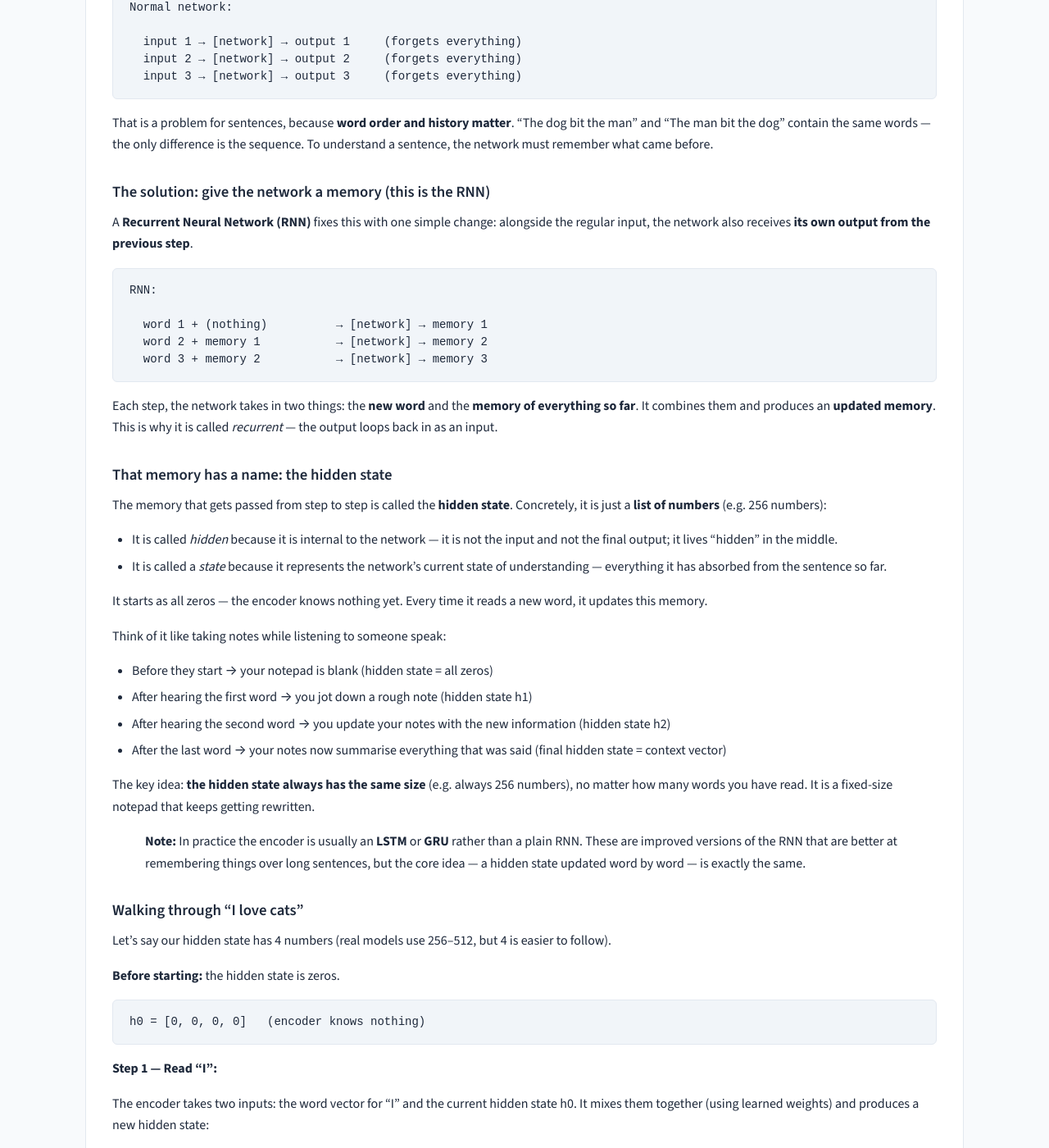
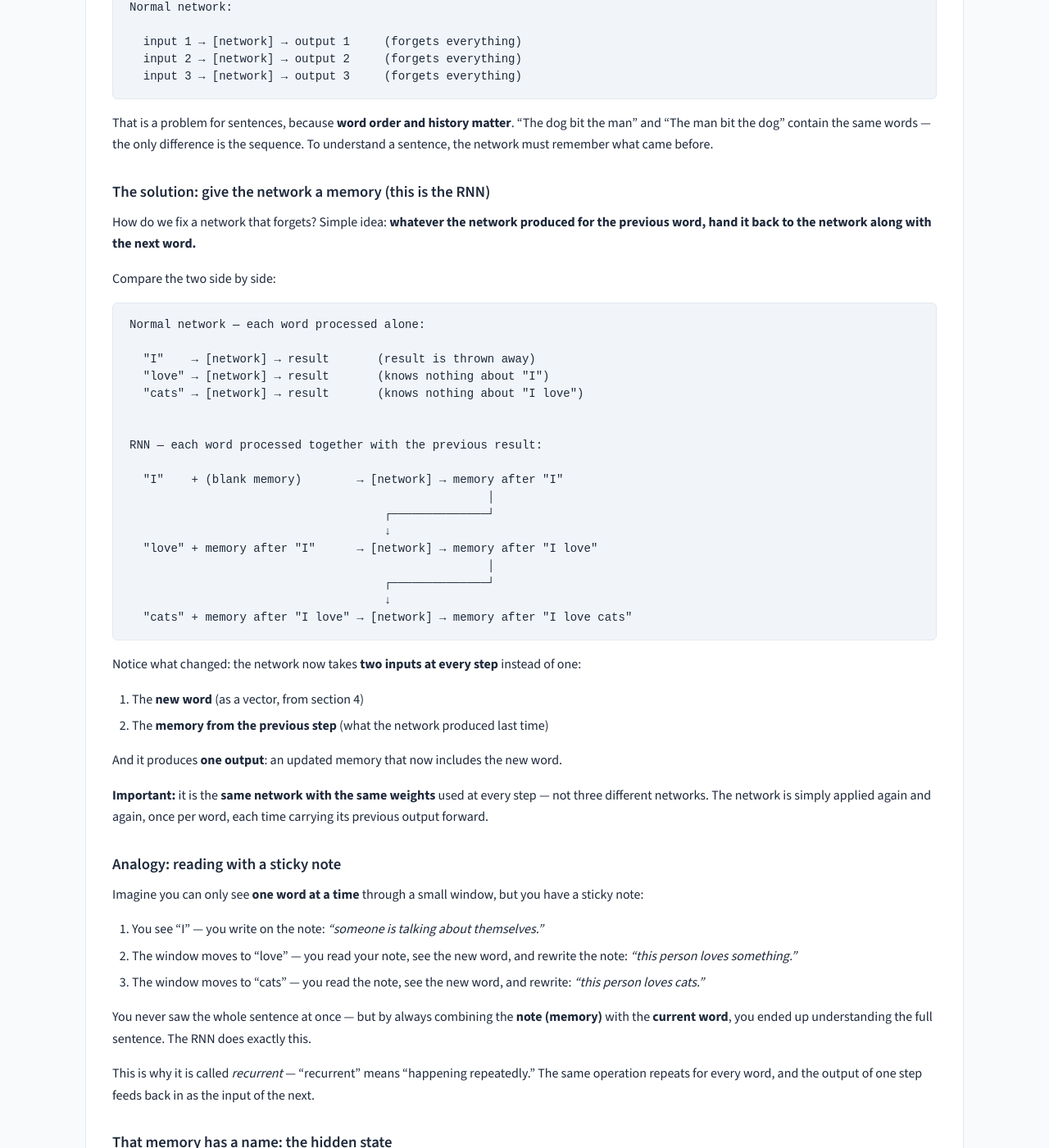
Before and after one commit to rilov/handbook, a Jekyll site: the page built from _topics/DL for GenAI - Part 2 - Encoder-Decoder Architecture.md, in a window 1280 px wide and 1400 px high, scrolled down 4688 px. Shown: the whole window at 82% size. Built offline with Jekyll 4.4.1, drawn with Linux system fonts in a browser that asks for light colours.

Commit message:
Clarify RNN introduction: side-by-side comparison, feedback loop diagram, sticky note analogy

````diff
--- a/_topics/DL for GenAI - Part 2 - Encoder-Decoder Architecture.md
+++ b/_topics/DL for GenAI - Part 2 - Encoder-Decoder Architecture.md
@@ -214,17 +214,51 @@ That is a problem for sentences, because **word order and history matter**. "The
 
 ### The solution: give the network a memory (this is the RNN)
 
-A **Recurrent Neural Network (RNN)** fixes this with one simple change: alongside the regular input, the network also receives **its own output from the previous step**.
+How do we fix a network that forgets? Simple idea: **whatever the network produced for the previous word, hand it back to the network along with the next word.**
+
+Compare the two side by side:
 
 ```text
-RNN:
+Normal network — each word processed alone:
 
-  word 1 + (nothing)          → [network] → memory 1
-  word 2 + memory 1           → [network] → memory 2
-  word 3 + memory 2           → [network] → memory 3
+  "I"    → [network] → result       (result is thrown away)
+  "love" → [network] → result       (knows nothing about "I")
+  "cats" → [network] → result       (knows nothing about "I love")
+
+
+RNN — each word processed together with the previous result:
+
+  "I"    + (blank memory)        → [network] → memory after "I"
+                                                    │
+                                     ┌──────────────┘
+                                     ↓
+  "love" + memory after "I"      → [network] → memory after "I love"
+                                                    │
+                                     ┌──────────────┘
+                                     ↓
+  "cats" + memory after "I love" → [network] → memory after "I love cats"
 ```
 
-Each step, the network takes in two things: the **new word** and the **memory of everything so far**. It combines them and produces an **updated memory**. This is why it is called *recurrent* — the output loops back in as an input.
+Notice what changed: the network now takes **two inputs at every step** instead of one:
+
+1. The **new word** (as a vector, from section 4)
+2. The **memory from the previous step** (what the network produced last time)
+
+And it produces **one output**: an updated memory that now includes the new word.
+
+**Important:** it is the **same network with the same weights** used at every step — not three different networks. The network is simply applied again and again, once per word, each time carrying its previous output forward.
+
+### Analogy: reading with a sticky note
+
+Imagine you can only see **one word at a time** through a small window, but you have a sticky note:
+
+1. You see "I" — you write on the note: *"someone is talking about themselves."*
+2. The window moves to "love" — you read your note, see the new word, and rewrite the note: *"this person loves something."*
+3. The window moves to "cats" — you read the note, see the new word, and rewrite: *"this person loves cats."*
+
+You never saw the whole sentence at once — but by always combining the **note (memory)** with the **current word**, you ended up understanding the full sentence. The RNN does exactly this.
+
+This is why it is called *recurrent* — "recurrent" means "happening repeatedly." The same operation repeats for every word, and the output of one step feeds back in as the input of the next.
 
 ### That memory has a name: the hidden state
 
````
